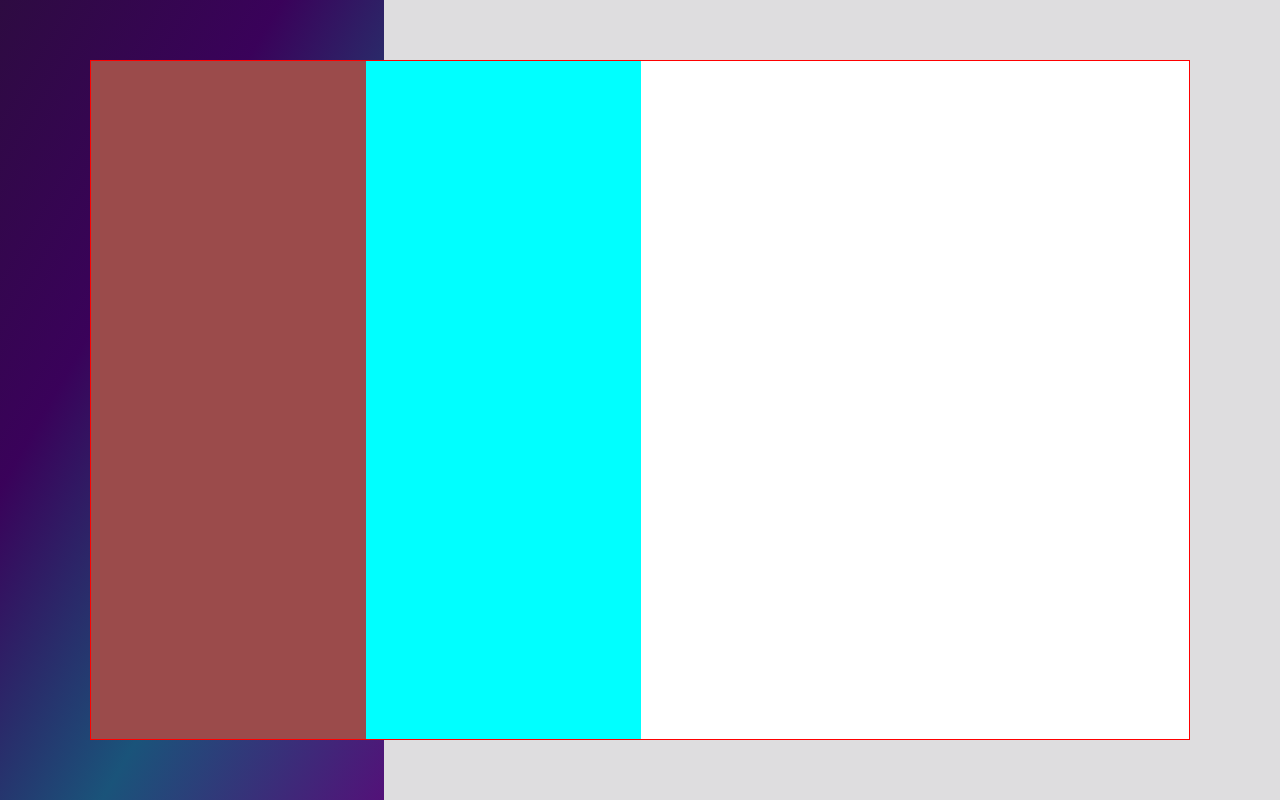
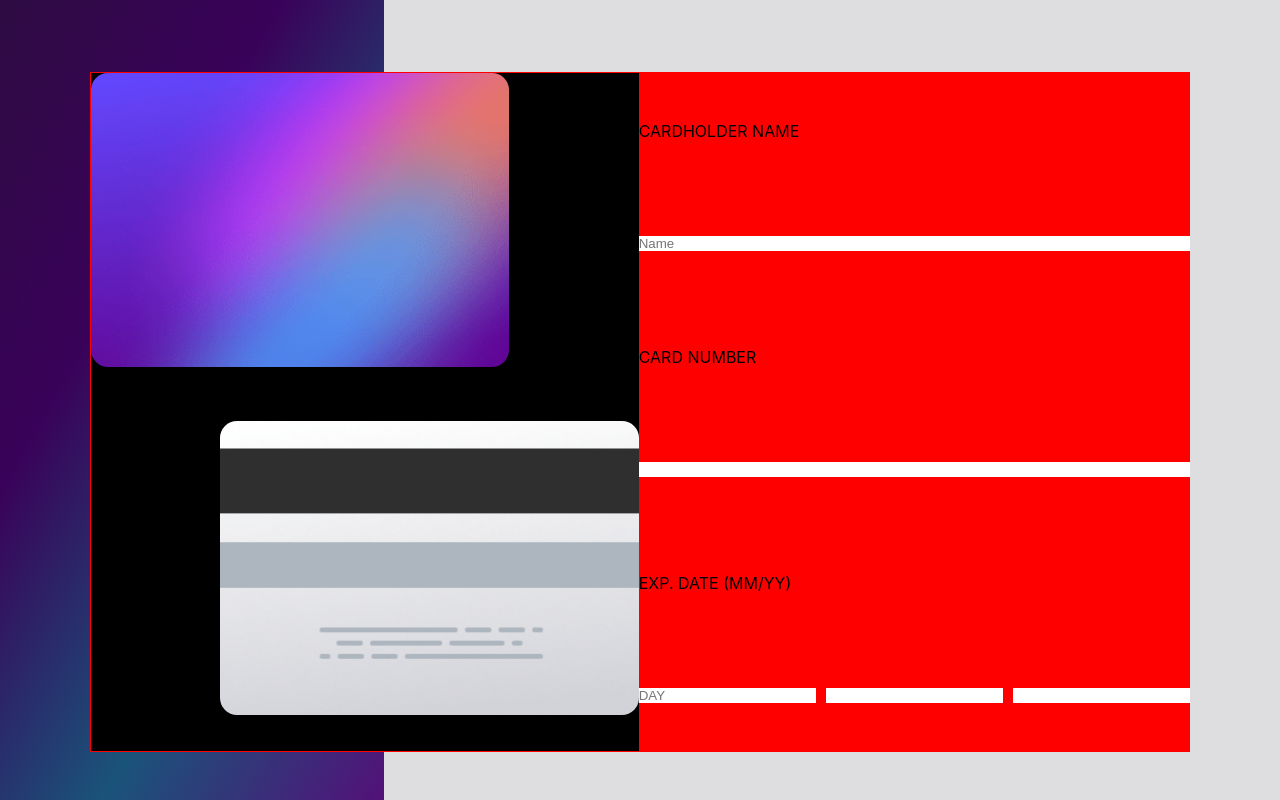
Before and after one commit to Vinivy/interactivecard, a React (Create React App) app: page / in a window 1280 px wide. Built offline with nearby package versions, Linux system fonts and the light colour scheme.

Commit message:
Interactive Card

```diff
--- a/src/App.css
+++ b/src/App.css
@@ -28,9 +28,13 @@ body {
   width: 100vw;
   height: 100vh;
 
+  margin: 0;
+  padding: 0;
+
   font-family: 'Space Grotesk';
   color: #ffff;
-  position: relative;
+  position: absolute;
+  bottom: 0;
   z-index: 1;
 }
 
@@ -46,6 +50,7 @@ body {
   background: hsl(270, 3%, 87%);
 }
 
+/*Principal*/
 main {
   display: flex;
 
@@ -56,29 +61,52 @@ main {
   background: #000000;
 
   position: absolute;
+  bottom: 3rem;
   z-index: 2;
 }
 
 /*Cartão Front */
 .Card {
-  display: flex;
+  display: grid;
+
+  height: 85vh;
+  width: 43vw;
+  gap: 1rem;
+  background: transparent;
+  border-radius: 20px;
+}
+
+.Front {
+  justify-self: start;
+  background: url(./Assets/images/bg-card-front.png) no-repeat;
+  background-size: cover;
+  background-position: center;
+  width: 32.7vw;
+  height: 36.7vh;
+  border-radius: 17px;
+}
+
+.Back {
+  justify-self: right;
+  background: url(./Assets/images/bg-card-back.png) no-repeat;
+  background-size: cover;
+  background-position: center;
+  width: 32.7vw;
+  height: 36.7vh;
+  border-radius: 17px;
+}
+
+/*Form*/
+form {
+  display: grid;
+  justify-content: center;
+  align-items: center;
+  height: 100%;
   width: 43vw;
   background: #ff0000;
-
-  position: relative;
 }
 
-.cardFront {
-  background: #9b4b4b;
-  width: 50vw;
+.Date {
+  display: flex;
+  gap: 10px;
 }
-
-.cardBack {
-  background-color: aqua;
-  width: 50vw;
-}
-
-form {
-  width: 43vw;
-  background: #ffffff;
-}
--- a/src/App.jsx
+++ b/src/App.jsx
@@ -1,5 +1,7 @@
 
 import './App.css'
+
+import CardFront from './Assets/images/bg-card-front.png'
 
 function App() {
   return (
@@ -14,15 +16,22 @@ function App() {
       </section>
       <main>
         <section className="Card">
-          <div className="cardFront">
-
+          <div className="Front">
           </div>
-          <div className="cardBack">
-
+          <div className="Back">
           </div>
         </section>
         <form >
-
+          <label htmlFor="holderName">CARDHOLDER NAME</label>
+          <input type="text" placeholder="Name"/>
+          <label htmlFor="CardNumber">CARD NUMBER</label>
+          <input type="text" />
+            <label htmlFor="">EXP. DATE (MM/YY)</label>
+          <div className="Date">
+            <input type="text" placeholder="DAY"/>
+            <input type="text" />
+            <input type="text" />
+          </div>
         </form>
       </main>
     </div>
```
